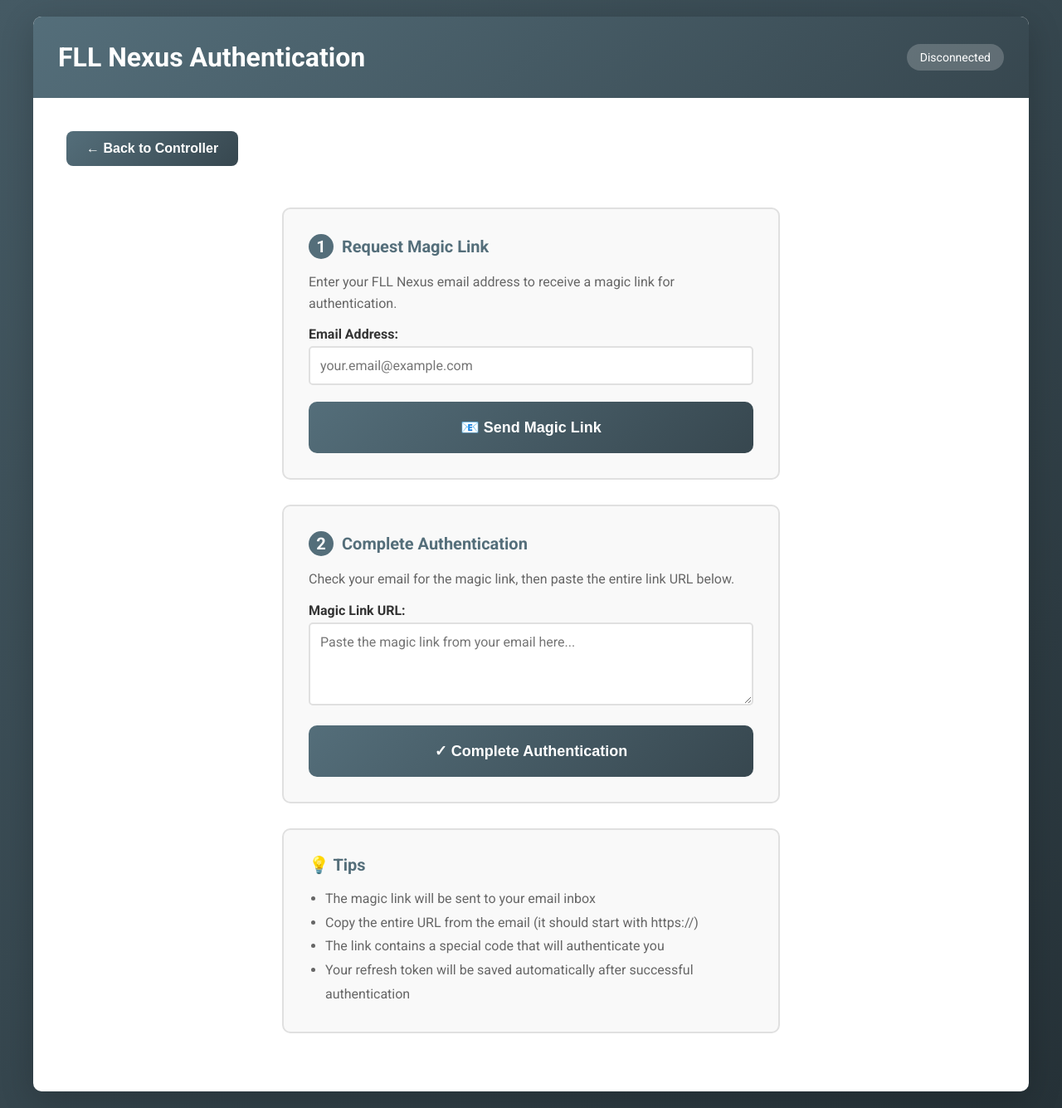
After one commit to TheHolyCows/cowfll-nexus, a Flask app: page /auth in a window 1280 px wide. The commit adds this page. Shown: the whole page at 83% size. Run offline with Flask 3, Linux system fonts and the light colour scheme; some libraries are stand-ins or nearby versions.

Commit message:
Added auth functionality

```diff
--- a/app.py
+++ b/app.py
@@ -16,12 +16,20 @@ connector = FLLNexusConnector()
 
 # Global state
 current_overlay = "matchOverlay"
+is_authenticated = False
 event_data = {
     "region": "socal",
     "event_id": "demo",
     "rankings": [],
     "sponsor_logos": []
 }
+
+def check_authentication():
+    """Check if the connector is authenticated"""
+    global is_authenticated
+    # Check if we have a valid token
+    is_authenticated = connector.id_token is not None
+    return is_authenticated
 
 def load_config():
     """Load configuration from file"""
@@ -88,6 +96,11 @@ def scores():
     """Team scores page"""
     return render_template('scores.html')
 
+@app.route('/auth')
+def auth():
+    """Authentication page"""
+    return render_template('auth.html')
+
 @socketio.on('connect')
 def handle_connect():
     """Handle client connection"""
@@ -95,6 +108,8 @@ def handle_connect():
     emit('connection_established', {'client_id': request.sid})
     # Send current overlay selection
     emit('overlay_selection', {'screen': current_overlay})
+    # Send authentication status
+    emit('auth_status', {'authenticated': check_authentication()})
 
 @socketio.on('disconnect')
 def handle_disconnect():
@@ -247,6 +262,56 @@ def handle_request_scores():
         print(f"Error fetching scores: {e}")
         emit('error', {'message': str(e)})
 
+@socketio.on('request_magic_link')
+def handle_request_magic_link(data):
+    """Request magic link for authentication"""
+    try:
+        email = data.get('email', '')
+        if not email:
+            emit('auth_error', {'message': 'Email is required'})
+            return
+
+        print(f"Requesting magic link for: {email}")
+        success = connector.request_magic_link(email)
+
+        if success:
+            emit('magic_link_sent', {'email': email})
+        else:
+            emit('auth_error', {'message': 'Failed to send magic link'})
+    except Exception as e:
+        print(f"Error requesting magic link: {e}")
+        emit('auth_error', {'message': str(e)})
+
+@socketio.on('complete_auth')
+def handle_complete_auth(data):
+    """Complete authentication with magic link"""
+    try:
+        email = data.get('email', '')
+        magic_link = data.get('magic_link', '')
+
+        if not email or not magic_link:
+            emit('auth_error', {'message': 'Email and magic link are required'})
+            return
+
+        print(f"Completing authentication for: {email}")
+        success = connector.sign_in_with_magic_link(email, magic_link)
+
+        if success:
+            # Save refresh token
+            connector.save_refresh_token()
+            # Update authentication status
+            global is_authenticated
+            is_authenticated = True
+            print("Authentication successful! Token saved.")
+            emit('auth_success', {'message': 'Authentication successful!'})
+            # Broadcast auth status to all clients
+            emit('auth_status', {'authenticated': True}, broadcast=True)
+        else:
+            emit('auth_error', {'message': 'Authentication failed'})
+    except Exception as e:
+        print(f"Error completing authentication: {e}")
+        emit('auth_error', {'message': str(e)})
+
 if __name__ == '__main__':
     # Load saved configuration
     load_config()
@@ -254,16 +319,19 @@ if __name__ == '__main__':
     # Try to authenticate with saved token
     try:
         connector.load_refresh_token()
+        is_authenticated = True
         print("Successfully authenticated with saved token")
     except Exception as e:
+        is_authenticated = False
         print(f"Warning: Could not load refresh token: {e}")
-        print("You may need to authenticate manually")
+        print("You will need to authenticate via the /auth page")
 
     print("\n" + "="*60)
     print("FLL Nexus Display Server")
     print("="*60)
     print("Controller: http://localhost:5001/controller")
     print("Display:    http://localhost:5001/display")
+    print("Auth:       http://localhost:5001/auth")
     print("="*60 + "\n")
 
     socketio.run(app, debug=True, host='0.0.0.0', port=5001)
--- /dev/null
+++ b/templates/auth.html
@@ -0,0 +1,299 @@
+<!DOCTYPE html>
+<html lang="en">
+<head>
+    <meta charset="UTF-8">
+    <meta name="viewport" content="width=device-width, initial-scale=1.0">
+    <title>Authentication</title>
+    <link href="https://fonts.googleapis.com/css2?family=Roboto:wght@400;500;700;900&display=swap" rel="stylesheet">
+    <link rel="stylesheet" href="{{ url_for('static', filename='css/controller.css') }}">
+    <script src="https://cdn.socket.io/4.5.4/socket.io.min.js"></script>
+    <style>
+        .auth-container {
+            max-width: 600px;
+            margin: 0 auto;
+        }
+
+        .auth-step {
+            margin-bottom: 30px;
+            padding: 30px;
+            background: #f9f9f9;
+            border-radius: 10px;
+            border: 2px solid #e0e0e0;
+        }
+
+        .auth-step h3 {
+            margin-bottom: 15px;
+            color: #546e7a;
+            font-size: 20px;
+        }
+
+        .auth-step p {
+            margin-bottom: 15px;
+            color: #666;
+            line-height: 1.6;
+        }
+
+        .form-group {
+            margin-bottom: 20px;
+        }
+
+        .form-group label {
+            display: block;
+            font-weight: bold;
+            margin-bottom: 5px;
+            color: #333;
+        }
+
+        .form-group input,
+        .form-group textarea {
+            width: 100%;
+            padding: 12px;
+            border: 2px solid #e0e0e0;
+            border-radius: 5px;
+            font-size: 16px;
+            transition: border-color 0.3s;
+            font-family: 'Roboto', Arial, sans-serif;
+        }
+
+        .form-group input:focus,
+        .form-group textarea:focus {
+            outline: none;
+            border-color: #546e7a;
+        }
+
+        .form-group textarea {
+            min-height: 100px;
+            resize: vertical;
+        }
+
+        .message {
+            padding: 15px;
+            border-radius: 5px;
+            margin-bottom: 20px;
+            font-weight: 500;
+        }
+
+        .message.success {
+            background: #e8f5e9;
+            color: #2e7d32;
+            border: 2px solid #4caf50;
+        }
+
+        .message.error {
+            background: #ffebee;
+            color: #c62828;
+            border: 2px solid #f44336;
+        }
+
+        .message.info {
+            background: #e3f2fd;
+            color: #1565c0;
+            border: 2px solid #2196f3;
+        }
+
+        .step-number {
+            display: inline-block;
+            width: 30px;
+            height: 30px;
+            background: #546e7a;
+            color: white;
+            border-radius: 50%;
+            text-align: center;
+            line-height: 30px;
+            font-weight: bold;
+            margin-right: 10px;
+        }
+
+        .nav-link {
+            text-decoration: none;
+            display: inline-block;
+            margin-bottom: 10px;
+        }
+
+        .back-btn {
+            background: linear-gradient(135deg, #546e7a 0%, #37474f 100%);
+            color: white;
+            padding: 12px 24px;
+            border-radius: 8px;
+            border: none;
+            cursor: pointer;
+            font-size: 16px;
+            font-weight: bold;
+            transition: all 0.3s;
+        }
+
+        .back-btn:hover {
+            transform: translateY(-2px);
+            box-shadow: 0 5px 20px rgba(84, 110, 122, 0.4);
+        }
+    </style>
+</head>
+<body>
+    <div class="container">
+        <header>
+            <h1>FLL Nexus Authentication</h1>
+            <div class="status" id="connectionStatus">Disconnected</div>
+        </header>
+
+        <div class="controls">
+            <div class="control-section">
+                <a href="/controller" class="nav-link">
+                    <button class="back-btn">← Back to Controller</button>
+                </a>
+            </div>
+
+            <div class="auth-container">
+                <div id="messageContainer"></div>
+
+                <div class="auth-step">
+                    <h3><span class="step-number">1</span>Request Magic Link</h3>
+                    <p>Enter your FLL Nexus email address to receive a magic link for authentication.</p>
+
+                    <div class="form-group">
+                        <label for="emailInput">Email Address:</label>
+                        <input type="email" id="emailInput" placeholder="your.email@example.com">
+                    </div>
+
+                    <button class="action-btn" id="requestLinkBtn">
+                        📧 Send Magic Link
+                    </button>
+                </div>
+
+                <div class="auth-step">
+                    <h3><span class="step-number">2</span>Complete Authentication</h3>
+                    <p>Check your email for the magic link, then paste the entire link URL below.</p>
+
+                    <div class="form-group">
+                        <label for="magicLinkInput">Magic Link URL:</label>
+                        <textarea id="magicLinkInput" placeholder="Paste the magic link from your email here..."></textarea>
+                    </div>
+
+                    <button class="action-btn" id="completeAuthBtn">
+                        ✓ Complete Authentication
+                    </button>
+                </div>
+
+                <div class="auth-step">
+                    <h3>💡 Tips</h3>
+                    <ul style="margin-left: 20px; color: #666; line-height: 1.8;">
+                        <li>The magic link will be sent to your email inbox</li>
+                        <li>Copy the entire URL from the email (it should start with https://)</li>
+                        <li>The link contains a special code that will authenticate you</li>
+                        <li>Your refresh token will be saved automatically after successful authentication</li>
+                    </ul>
+                </div>
+            </div>
+        </div>
+    </div>
+
+    <script>
+        const socket = io();
+
+        // Connection status
+        socket.on('connect', () => {
+            console.log('Connected to server');
+            document.getElementById('connectionStatus').textContent = 'Connected';
+            document.getElementById('connectionStatus').classList.add('connected');
+        });
+
+        socket.on('disconnect', () => {
+            console.log('Disconnected from server');
+            document.getElementById('connectionStatus').textContent = 'Disconnected';
+            document.getElementById('connectionStatus').classList.remove('connected');
+        });
+
+        // Show message
+        function showMessage(type, text) {
+            const container = document.getElementById('messageContainer');
+            const message = document.createElement('div');
+            message.className = `message ${type}`;
+            message.textContent = text;
+            container.innerHTML = '';
+            container.appendChild(message);
+
+            // Auto-hide after 10 seconds
+            setTimeout(() => {
+                message.style.opacity = '0';
+                message.style.transition = 'opacity 0.5s';
+                setTimeout(() => message.remove(), 500);
+            }, 10000);
+        }
+
+        // Request magic link
+        document.getElementById('requestLinkBtn').addEventListener('click', () => {
+            const email = document.getElementById('emailInput').value.trim();
+
+            if (!email) {
+                showMessage('error', 'Please enter your email address');
+                return;
+            }
+
+            const btn = document.getElementById('requestLinkBtn');
+            btn.textContent = '⏳ Sending...';
+            btn.disabled = true;
+
+            socket.emit('request_magic_link', { email: email });
+        });
+
+        // Complete authentication
+        document.getElementById('completeAuthBtn').addEventListener('click', () => {
+            const email = document.getElementById('emailInput').value.trim();
+            const magicLink = document.getElementById('magicLinkInput').value.trim();
+
+            if (!email) {
+                showMessage('error', 'Please enter your email address');
+                return;
+            }
+
+            if (!magicLink) {
+                showMessage('error', 'Please paste the magic link from your email');
+                return;
+            }
+
+            const btn = document.getElementById('completeAuthBtn');
+            btn.textContent = '⏳ Authenticating...';
+            btn.disabled = true;
+
+            socket.emit('complete_auth', {
+                email: email,
+                magic_link: magicLink
+            });
+        });
+
+        // Handle magic link sent
+        socket.on('magic_link_sent', (data) => {
+            const btn = document.getElementById('requestLinkBtn');
+            btn.textContent = '📧 Send Magic Link';
+            btn.disabled = false;
+
+            showMessage('success', `Magic link sent to ${data.email}! Check your email inbox.`);
+        });
+
+        // Handle authentication success
+        socket.on('auth_success', (data) => {
+            const btn = document.getElementById('completeAuthBtn');
+            btn.textContent = '✓ Complete Authentication';
+            btn.disabled = false;
+
+            showMessage('success', 'Authentication successful! Your token has been saved. You can now close this page.');
+
+            // Clear inputs
+            document.getElementById('magicLinkInput').value = '';
+        });
+
+        // Handle authentication error
+        socket.on('auth_error', (data) => {
+            const requestBtn = document.getElementById('requestLinkBtn');
+            const completeBtn = document.getElementById('completeAuthBtn');
+
+            requestBtn.textContent = '📧 Send Magic Link';
+            requestBtn.disabled = false;
+
+            completeBtn.textContent = '✓ Complete Authentication';
+            completeBtn.disabled = false;
+
+            showMessage('error', `Error: ${data.message}`);
+        });
+    </script>
+</body>
+</html>
```
Also changed, not shown: templates/controller.html (+30 -0 lines), templates/schedule.html (+9 -0 lines), templates/scores.html (+9 -0 lines), templates/setup.html (+9 -0 lines).
